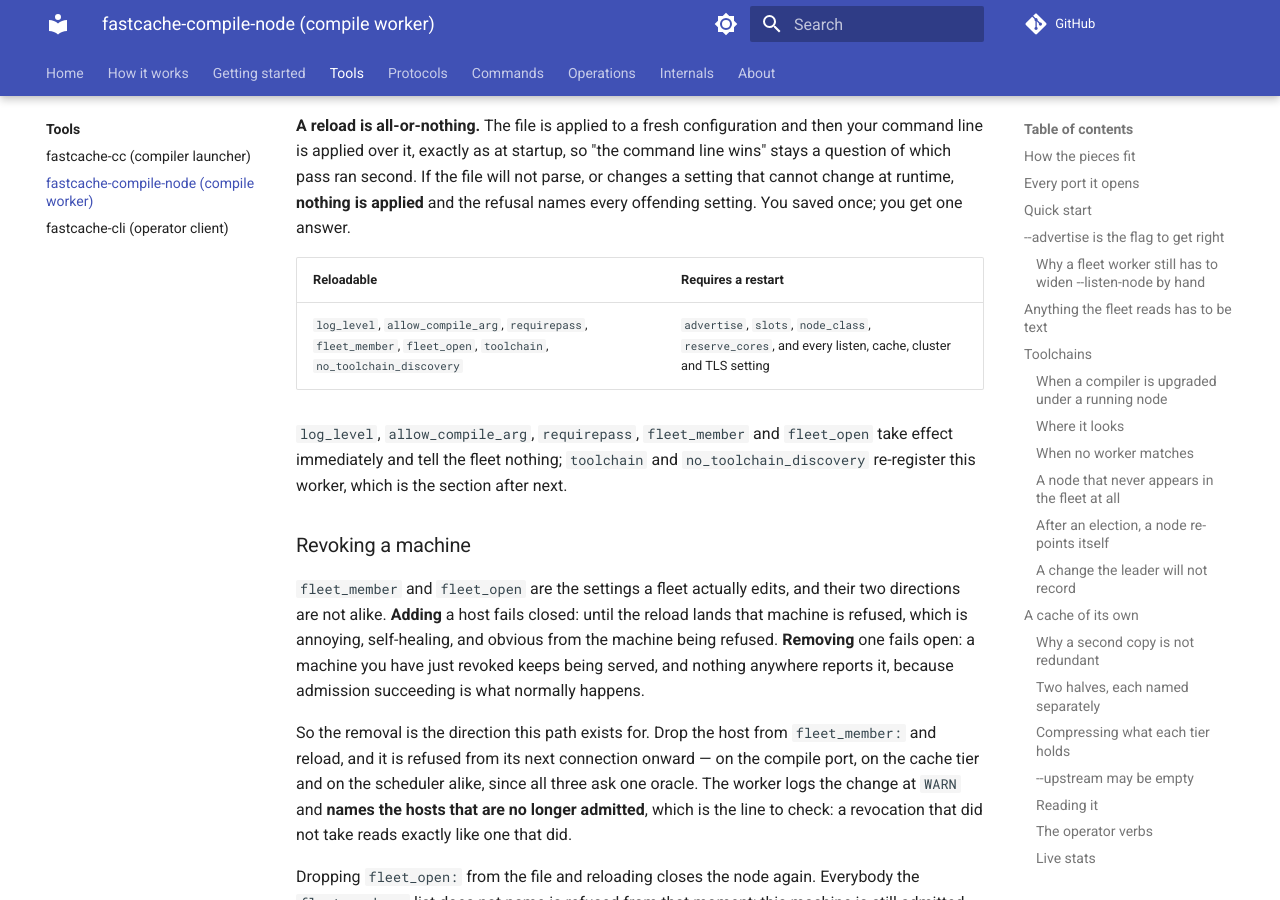
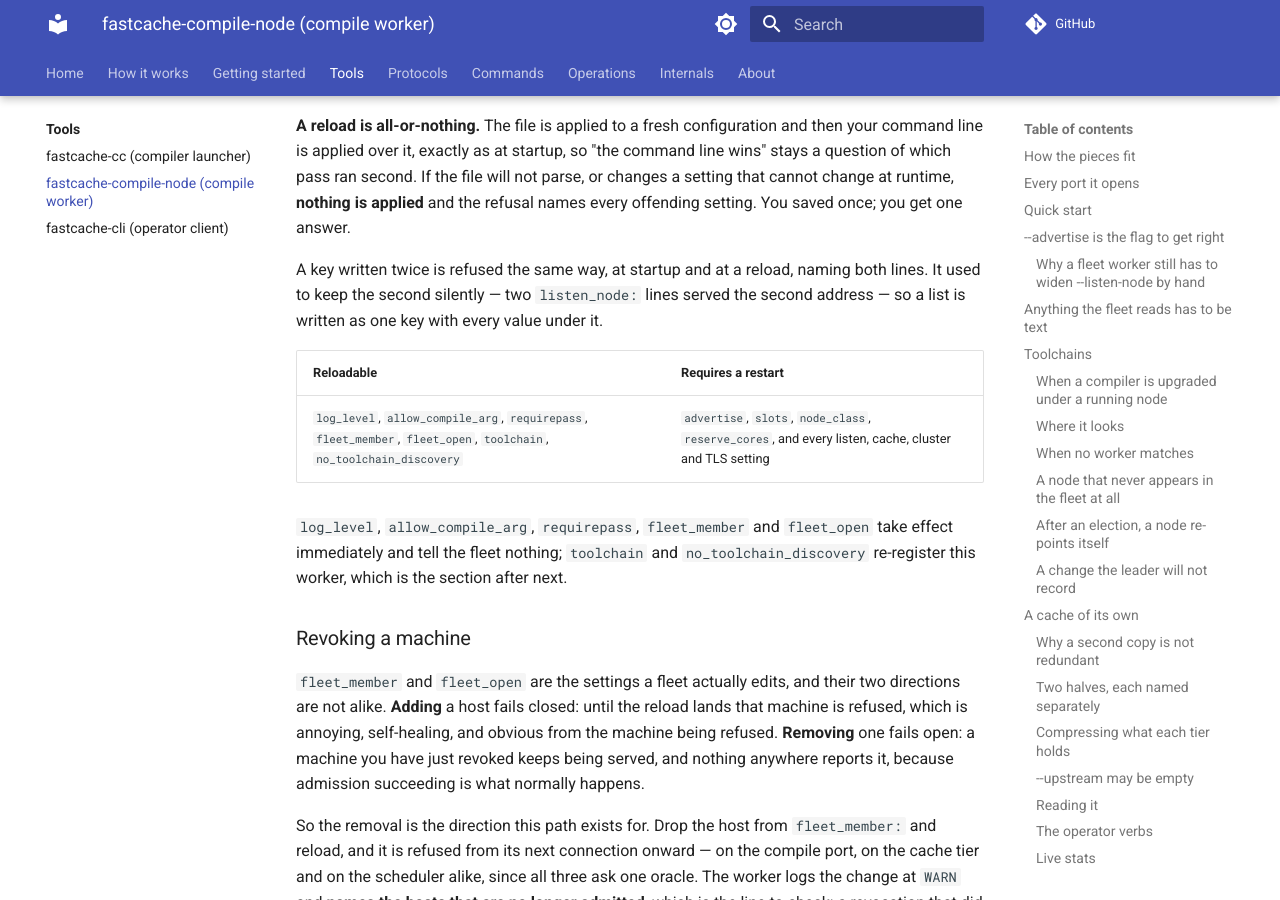
Before and after one commit to LASTRADA-Software/fastcached, an MkDocs documentation site: the page built from docs/tools/fastcache-compile-node.md, in a window 1280 px wide and 900 px high, scrolled down 45381 px. Built offline with MkDocs 1.6.1 and Material for MkDocs 9.7.7, drawn with Linux system fonts in a browser that asks for light colours; comment, search, counter and statistics services are not loaded.

Commit message:
docs: a worker's file refuses a key written twice, and says so
The duplicate-key refusal in ReadYamlSettings reaches fastcache-compile-node
as well as fastcached, which the lead's decision asked to be stated in the
worker's own documentation. configuration.md said it for the daemon only.

The worker's reference configuration and its Reloading section now say it:
a key written twice is refused at startup and at a reload, naming both
lines, where it used to keep the second silently (measured on 0.2.0-568:
two listen_node lines served the second address). A list is one key with
every value under it.

Refs #1437

Signed-off-by: Christian Parpart <christian@parpart.family>

```diff
--- a/docs/tools/fastcache-compile-node.md
+++ b/docs/tools/fastcache-compile-node.md
@@ -1987,6 +1987,10 @@ your command line is applied over it, exactly as at startup, so "the command lin
 wins" stays a question of which pass ran second. If the file will not parse, or
 changes a setting that cannot change at runtime, **nothing is applied** and the
 refusal names every offending setting. You saved once; you get one answer.
+
+A key written twice is refused the same way, at startup and at a reload, naming both
+lines. It used to keep the second silently — two `listen_node:` lines served the second
+address — so a list is written as one key with every value under it.
 
 <!-- reloadable-for: fastcache-compile-node -->
 
```
Also changed, not shown: 1 other file.
